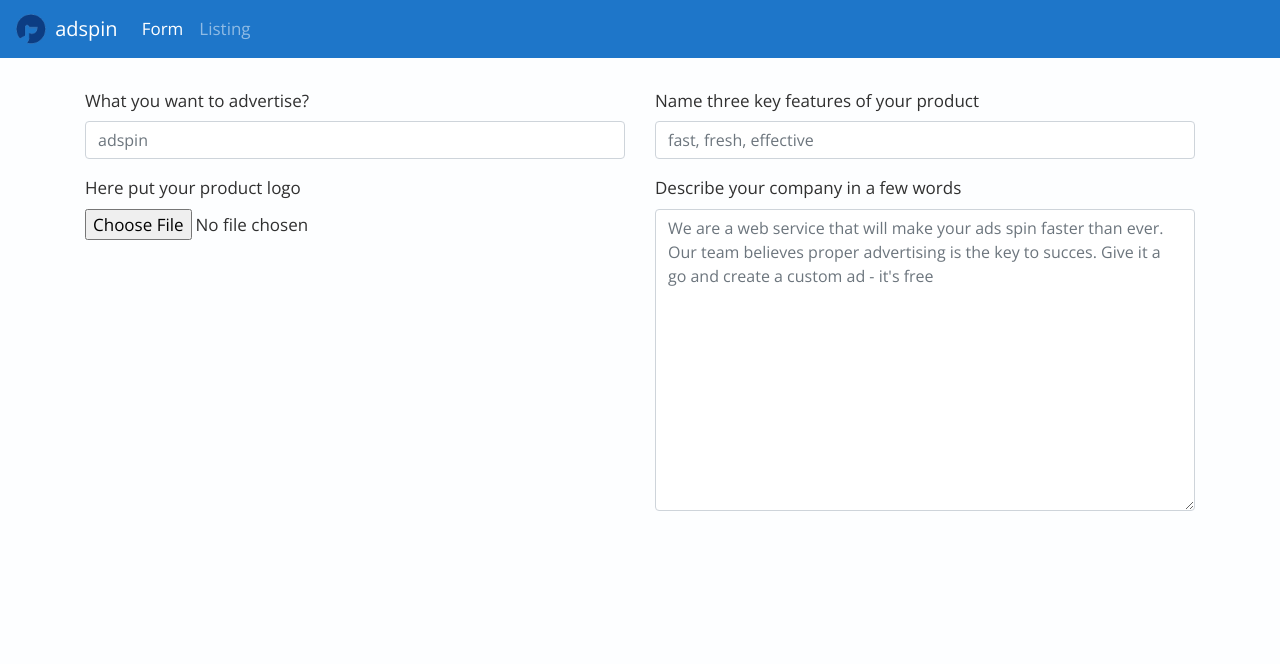
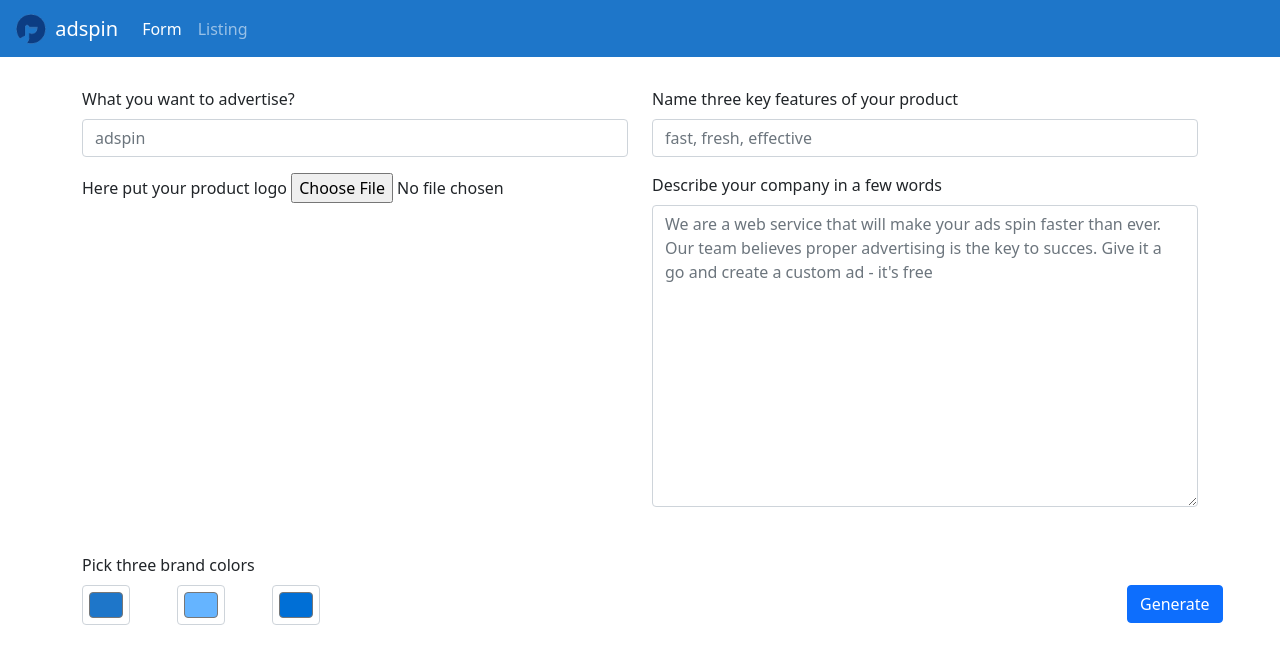
Before and after one commit to Szymonnnn/form_for_adspin, a PHP site: page / in a window 1280 px wide. Shown: the top 664 px of the page. Run offline with PHP 8.4, Linux system fonts and the light colour scheme; some libraries are stand-ins or nearby versions.

Commit message:
form beta

```diff
--- a/form/index.html
+++ b/form/index.html
@@ -14,6 +14,8 @@
 	<link rel="stylesheet" href="css/bootstrap.min.css">
 	<link rel="stylesheet" href="main.css">
 	<link href="https://fonts.googleapis.com/css?family=Open+Sans:400,700&amp;subset=latin-ext" rel="stylesheet">
+	<link rel="stylesheet" href="https://cdn.jsdelivr.net/npm/bootstrap@5.1.3/dist/css/bootstrap.min.css">
+
 
 </head>
 
@@ -82,6 +84,35 @@
 						<textarea id="description" type="text" class="form-control" rows="12" name="description" placeholder="We are a web service that will make your ads spin faster than ever. Our team believes proper advertising is the key to succes. Give it a go and create a custom ad - it's free"></textarea>
 					</div>
 
+					<p></p>
+
+					<label>Pick three brand colors</label>
+					<div class="container col-md-1">
+						<form id="color-pickers">
+							<input id="color-picker-1" type="Color" name="" class="form-control form-control-color" value="#1E76C9">
+						</form>
+					</div>
+
+					<div class="container col-md-1">
+						<form id="color-pickers">
+							<input id="color-picker-2" type="Color" name="" class="form-control form-control-color" value="#65B4FF">
+						</form>
+					</div>
+
+					<div class="container col-md-1">
+						<form id="color-pickers">
+							<input id="color-picker-3" type="Color" name="" class="form-control form-control-color" value="#006FD6">
+						</form>
+					</div>
+
+					<div class="form-group col-md-8">
+					</div>
+
+					<div class="form-group col-md-1">
+						<button id="generate-btn" type="button" class="btn btn-primary">Generate</button>
+					</div>
+
+
 				</div>
 
 			</div>
@@ -99,6 +130,7 @@
 	<script src="https://cdnjs.cloudflare.com/ajax/libs/popper.js/1.14.7/umd/popper.min.js"></script>
 	<script src="https://stackpath.bootstrapcdn.com/bootstrap/4.3.1/js/bootstrap.bundle.min.js"></script>
 	<script src="https://cdnjs.cloudflare.com/ajax/libs/bootstrap-fileinput/5.0.9/js/fileinput.min.js"></script>
+	<!--<script src="https://cdn.jsdelivr.net/nmp/bootstrap@5.1.3/dist/js/bootstrap.bundle.min.js"></script>-->
 
 </body>
 </html>
--- a/form/main.css
+++ b/form/main.css
@@ -5,7 +5,6 @@
     font-family: 'Open Sans', sans-serif;
     font-size: 17px;
 }
-
 
 h1
 {
```
Also changed, not shown: form_lg.png (added), form_sm.png (added).
